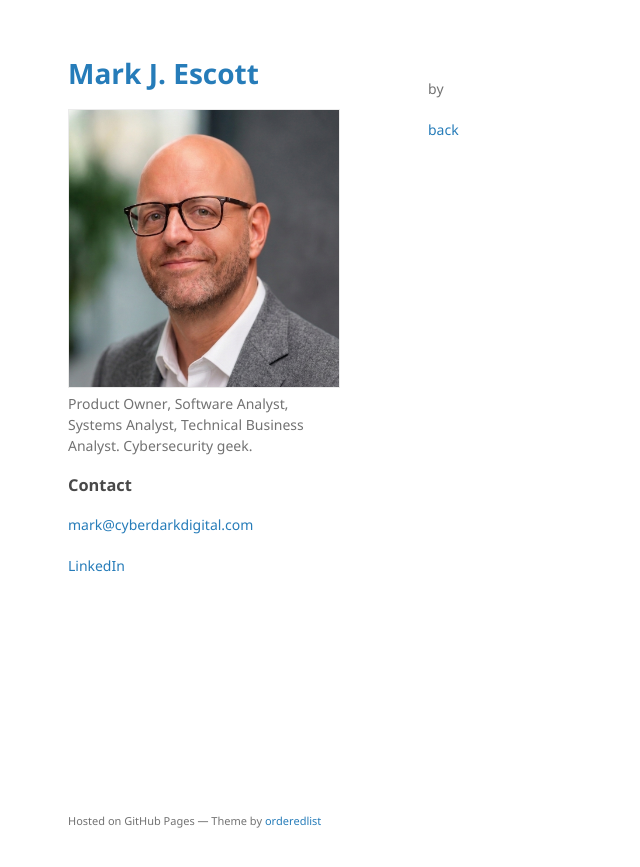
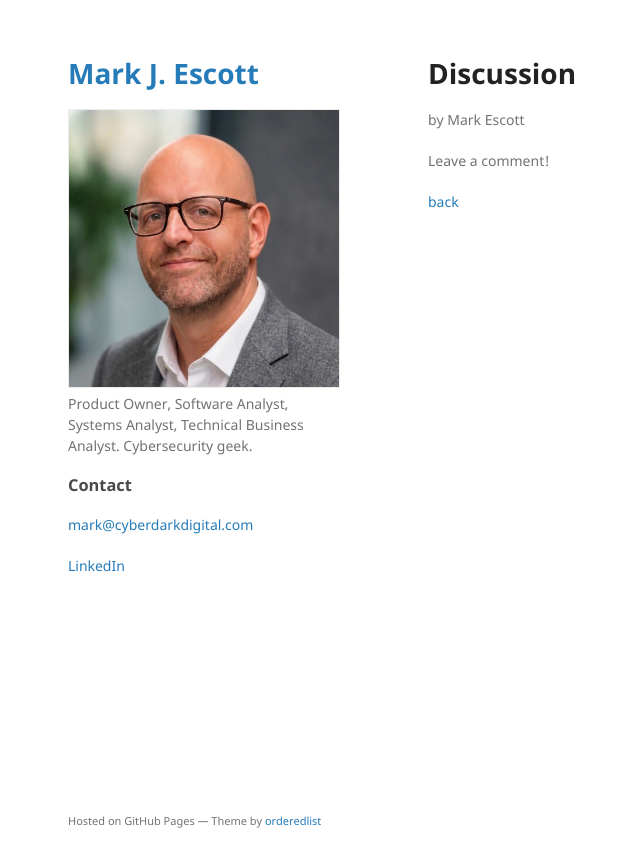
Before and after one commit to mjescott/mjescott.github.io, a Jekyll site: the page built from discuss.md, in a window 1280 px wide. Shown: the top 867 px of the page, without its empty margins (142-782 px from the left). Built offline with Jekyll 4.4.1, drawn with Linux system fonts in a browser that asks for light colours; comment, search, counter and statistics services are not loaded.

Commit message:
Update discuss.md

```diff
--- a/discuss.md
+++ b/discuss.md
@@ -1,5 +1,9 @@
 ---
 layout: post
+title: Discussion
+author: Mark Escott
 ---
 
+Leave a comment!
+
 [back](./)
```
